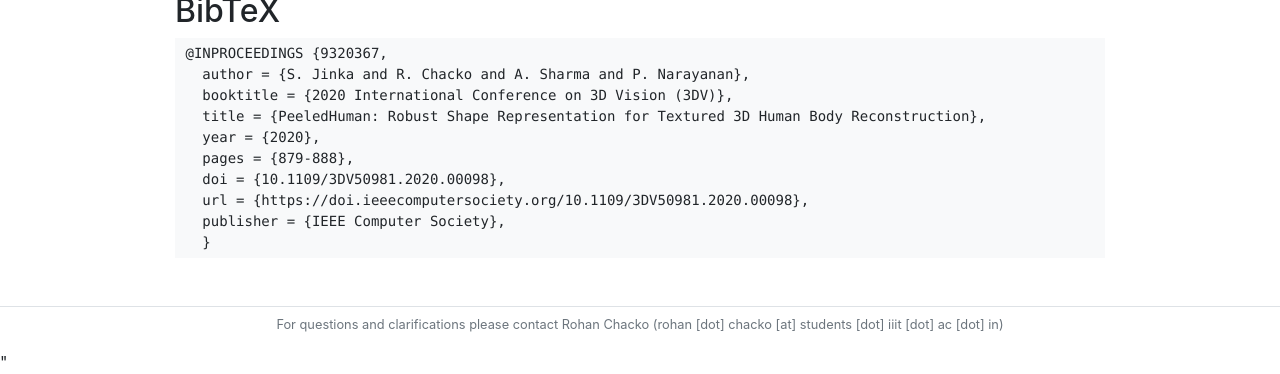
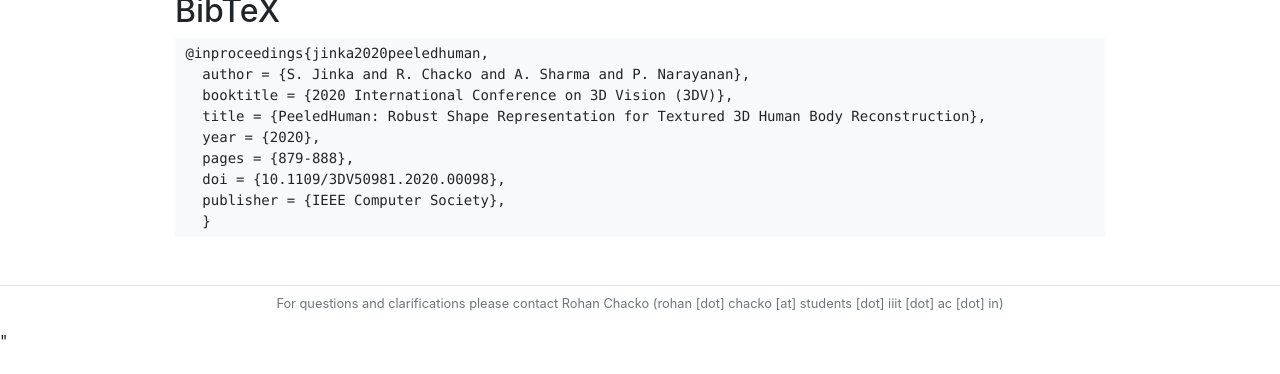
Before and after one commit to RohanChacko/rohanchacko.github.io, a Jekyll site: the page peeledhuman.html, which Jekyll copies as it is, in a window 1280 px wide and 900 px high, scrolled down 2291 px, cut to the strip 526-900 px from the top of the window. Built offline with Jekyll 4.4.1, drawn with Linux system fonts in a browser that asks for light colours; after the commit the page ends 3170 px from its top, so only the background shows below that.

Commit message:
Update code link for peeledhuman

```diff
--- a/peeledhuman.html
+++ b/peeledhuman.html
@@ -59,6 +59,9 @@
             <p class="mb-5"><a class="btn btn-large btn-light" href='files/peeledhumans/peeledhuman.pdf' target="">Paper</a></p>
 	      </div>
         <div class="column">
+            <p class="mb-5"><a class="btn btn-large btn-light" href='https://github.com/RohanChacko/PeeledHuman' target="_blank">Code</a></p>
+	      </div>
+        <div class="column">
             <p class="mb-5"><a class="btn btn-large btn-light" href='files/peeledhumans/PeeledHuman-SupplVideo.mp4' target="_blank">Supplementary Video</a></p>
 	      </div>
         <div class="column">
@@ -101,14 +104,13 @@
 	</div>
 
   <h2>BibTeX</h2>
-  <pre class="bg-light" style="padding: 5px 10.5px;">@INPROCEEDINGS {9320367,
+  <pre class="bg-light" style="padding: 5px 10.5px;">@inproceedings{jinka2020peeledhuman,
   author = {S. Jinka and R. Chacko and A. Sharma and P. Narayanan},
   booktitle = {2020 International Conference on 3D Vision (3DV)},
   title = {PeeledHuman: Robust Shape Representation for Textured 3D Human Body Reconstruction},
   year = {2020},
   pages = {879-888},
   doi = {10.1109/3DV50981.2020.00098},
-  url = {https://doi.ieeecomputersociety.org/10.1109/3DV50981.2020.00098},
   publisher = {IEEE Computer Society},
   }</pre>
 </main>
```
